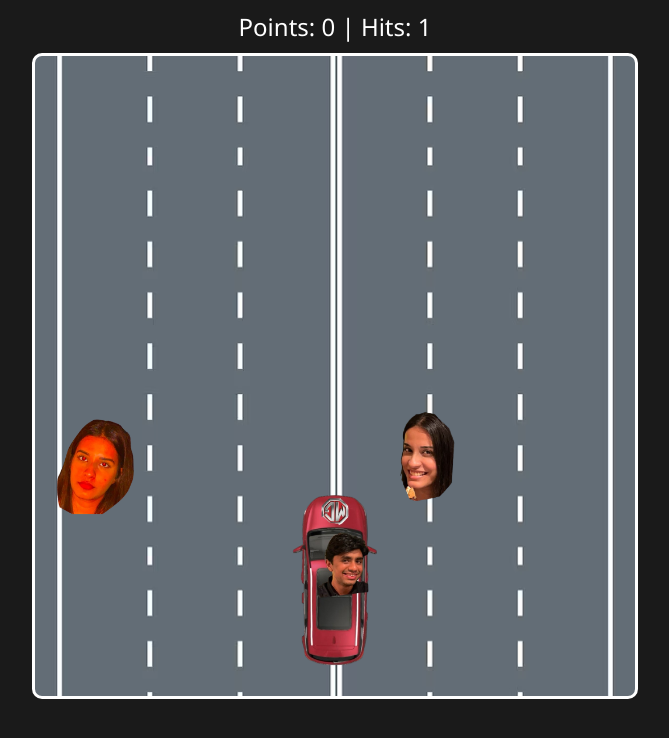
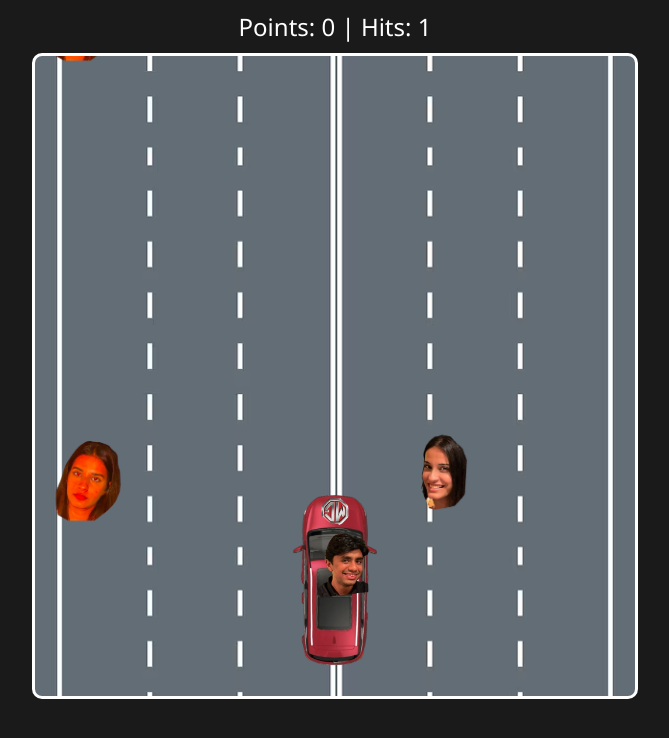
Before and after one commit to devwaghela123/WealthWired, a plain HTML site: page index.html in a window 1280 px wide. Shown: the whole page, without its empty margins (305-974 px from the left). Drawn offline with Linux system fonts and the light colour scheme.

Commit message:
Update index.html

```diff
--- a/index.html
+++ b/index.html
@@ -49,8 +49,8 @@
     /* Item (Emoji) Base Style (default for desktop) */
     .item {
       position: absolute;
-      width: 190px;
-      height: 190px;
+      width: 160px;
+      height: 160px;
       background-size: contain;
       background-repeat: no-repeat;
     }
```
